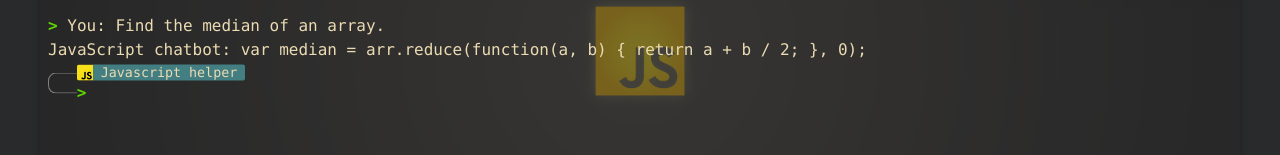
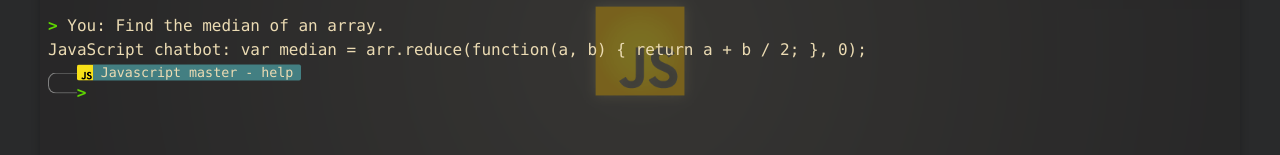
Before and after one commit to DukeManh/javascript-master, a Next.js app: page / in a window 1280 px wide. Shown: the part 349-504 px from the top of the page. Built offline with nearby package versions, Linux system fonts and the light colour scheme.

Commit message:
Do not submit while loading

```diff
--- a/components/Prompt.tsx
+++ b/components/Prompt.tsx
@@ -32,7 +32,7 @@ const Prompt = ({
   const handleKeyDown: KeyboardEventHandler<HTMLTextAreaElement> = (e) => {
     if (e.key === 'Enter') {
       e.preventDefault();
-      if (prompt.trim()) {
+      if (prompt.trim() && !loading) {
         handleSubmit(prompt);
       }
     } else if (e.key == 'ArrowUp') {
@@ -44,7 +44,9 @@ const Prompt = ({
 
   const handleFormSubmit: FormEventHandler<HTMLFormElement> = (e) => {
     e.preventDefault();
-    handleSubmit(prompt);
+    if (!loading) {
+      handleSubmit(prompt);
+    }
   };
 
   return (
@@ -60,7 +62,7 @@ const Prompt = ({
               className={styles.javascriptLogo}
             ></img>
             <label className={styles.label} htmlFor="prompt">
-              Javascript helper
+              Javascript master - help
             </label>
           </div>
           <div className={styles.promptKey}>
```
